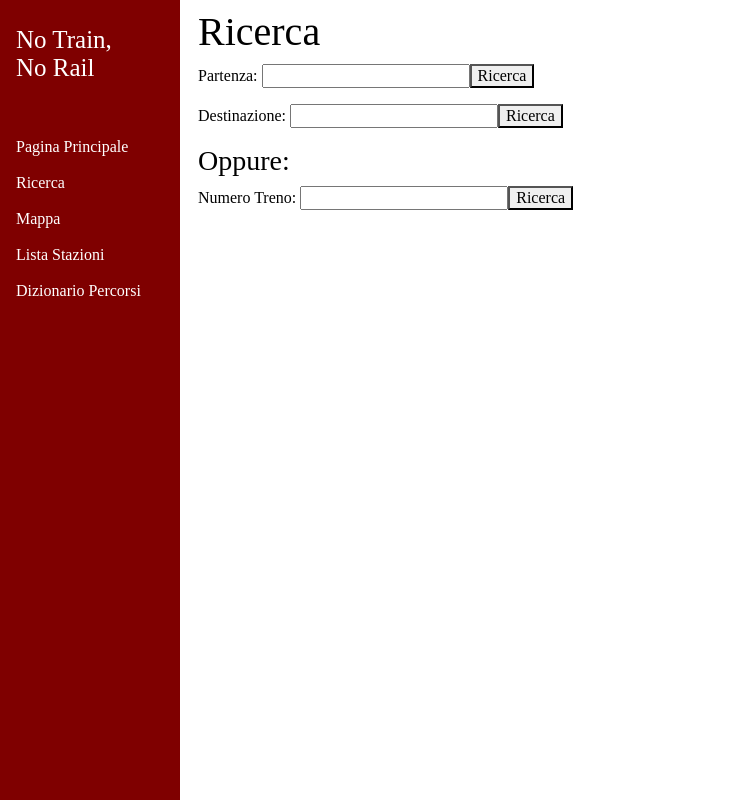
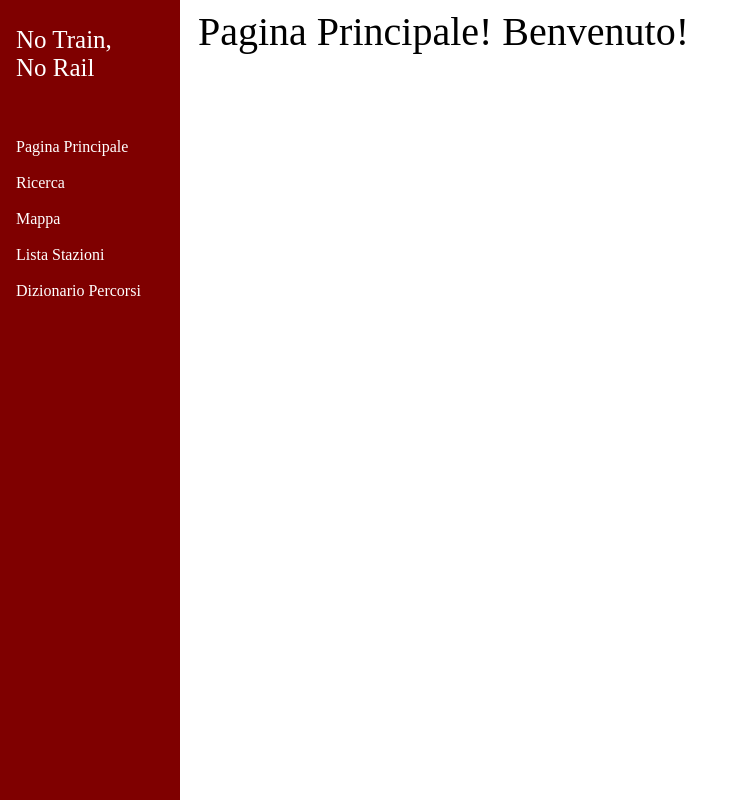
Before and after one commit to Andrea-Favullo/Progetto_Finale_Treni_AF-LF, an Angular app in the folder client/: page /home in a window 1280 px wide. Before the commit this address led to /. Shown: the whole page, without its empty margins (0-732 px from the left). Built offline with nearby package versions, Linux system fonts and the light colour scheme.

Commit message:
aggiunto routing client, aggiunta pagina principale, miglioramento supporto api

```diff
--- a/client/src/app/app-routing.module.ts
+++ b/client/src/app/app-routing.module.ts
@@ -1,7 +1,14 @@
 import { NgModule } from '@angular/core';
 import { RouterModule, Routes } from '@angular/router';
+import { HomeComponent } from './home/home.component';
+import { SearchTrainComponent } from './search-train/search-train.component';
 
-const routes: Routes = [];
+const routes: Routes = [
+  { path: 'searchtrain', component: SearchTrainComponent},
+  { path: 'home', component: HomeComponent},
+  { path: '',   redirectTo: '/home', pathMatch: 'full' }
+
+];
 
 @NgModule({
   imports: [RouterModule.forRoot(routes)],
--- a/client/src/app/app.component.html
+++ b/client/src/app/app.component.html
@@ -2,31 +2,10 @@
     <!-- Sidebar -->
     <div class="sidenav">
       <div class="sidenav-heading">No Train, <br> No Rail </div>
-      <a href="#">Pagina Principale</a>
-      <a href="#">Ricerca</a>
+      <a href="/home">Pagina Principale</a>
+      <a href="/searchtrain">Ricerca</a>
       <a href="#">Mappa</a>
       <a href="#">Lista Stazioni</a>
       <a href="#">Dizionario Percorsi</a>
     </div>
 </router-outlet>
-
-<div class="main">
-  <h1>Ricerca</h1>
-  <p>
-    Partenza:
-    <input type="text" #partenza value=" ">
-    <button (click)="richiesta()">Ricerca</button>
-  </p>
-  <p>
-    Destinazione:
-    <input type="text" #destinazione value=" ">
-    <button (click)="richiesta()">Ricerca</button>
-  </p>
-  <h3>Oppure:</h3>
-  <p>
-    Numero Treno:
-    <input type="text" #destinazione value=" ">
-    <button (click)="richiesta()">Ricerca</button>
-  </p>
-  {{dati | json}}
-</div>
--- a/client/src/app/app.component.ts
+++ b/client/src/app/app.component.ts
@@ -18,7 +18,7 @@ export class AppComponent implements OnInit {
 
 
   richiesta(): void {
-    this.obs = this.trenitalia.ricercaPartenzaArrivo();
+    this.obs = this.trenitalia.ricercaEsempio();
     this.obs.subscribe((data) => {
       this.dati = data;
       console.log(this.dati)
--- a/client/src/app/home/home.component.css
+++ b/client/src/app/home/home.component.css
@@ -0,0 +1,7 @@
+@import "~bootstrap/dist/css/bootstrap.css";
+
+.main {
+  margin-left: 180px; /* Same as the width of the sidebar */
+  padding: 0px 10px;
+  font-family: "Microsoft Tai Le";
+}
--- a/client/src/app/home/home.component.html
+++ b/client/src/app/home/home.component.html
@@ -1 +1,3 @@
-<p>home works!</p>
+<div class="main">
+  <h1>Pagina Principale! Benvenuto!</h1>
+</div>
--- a/client/src/app/search-train/search-train.component.css
+++ b/client/src/app/search-train/search-train.component.css
@@ -0,0 +1,7 @@
+@import "~bootstrap/dist/css/bootstrap.css";
+
+.main {
+  margin-left: 180px; /* Same as the width of the sidebar */
+  padding: 0px 10px;
+  font-family: "Microsoft Tai Le";
+}
--- a/client/src/app/search-train/search-train.component.html
+++ b/client/src/app/search-train/search-train.component.html
@@ -1 +1,21 @@
-<p>search-train works!</p>
+<div class="main">
+  <h1>Ricerca</h1>
+  <p>
+    Partenza:
+    <input type="text" #partenza value=" ">
+  </p>
+  <p>
+    Destinazione:
+    <input type="text" #destinazione value=" ">
+  </p>
+  <p>
+    <button (click)="richiesta()">Ricerca</button>
+  </p>
+  <h3>Oppure:</h3>
+  <p>
+    Numero Treno:
+    <input type="text" #numerotreno value=" ">
+    <button (click)="richiesta()">Ricerca</button>
+  </p>
+  {{dati | json}}
+</div>
--- a/client/src/app/search-train/search-train.component.ts
+++ b/client/src/app/search-train/search-train.component.ts
@@ -1,4 +1,6 @@
 import { Component, OnInit } from '@angular/core';
+import { Observable } from 'rxjs';
+import { TrenitaliaProvaService } from "../trenitalia-prova.service";
 
 @Component({
   selector: 'app-search-train',
@@ -6,10 +8,28 @@ import { Component, OnInit } from '@angular/core';
   styleUrls: ['./search-train.component.css']
 })
 export class SearchTrainComponent implements OnInit {
+  title = 'client';
+  obs: Observable<Object> | undefined;
+  dati: any;
 
-  constructor() { }
+  constructor(public trenitalia: TrenitaliaProvaService){}
 
-  ngOnInit(): void {
+  ngOnInit(): void { }
+
+
+  richiesta(): void {
+    this.obs = this.trenitalia.ricercaEsempio();
+    this.obs.subscribe((data) => {
+      this.dati = data;
+      console.log(this.dati)
+    });
   }
 
+  richiestaPartenzaDestinazione(partenza: string, destinazione: string): void {
+    this.obs = this.trenitalia.ricercaPartenzaArrivo(partenza, destinazione);
+    this.obs.subscribe((data) => {
+      this.dati = data;
+      console.log(this.dati)
+    });
+  }
 }
--- a/client/src/app/trenitalia-prova.service.ts
+++ b/client/src/app/trenitalia-prova.service.ts
@@ -5,12 +5,19 @@ import { HttpClient } from '@angular/common/http';
   providedIn: 'root'
 })
 export class TrenitaliaProvaService {
-  serverURL="https://3000-coral-frog-mgt0j6or.ws-eu03.gitpod.io/";
+  serverURL="https://3000-coral-frog-mgt0j6or.ws-eu03.gitpod.io";
 
   constructor(private http: HttpClient) { }
 
-  ricercaPartenzaArrivo(){
-    const url = `${this.serverURL}`
+  ricercaEsempio(){
+    const url = `${this.serverURL}/`
+    let obs = this.http.get(url);
+    console.log(obs);
+    return obs;
+  }
+
+  ricercaPartenzaArrivo(origin : string, destination : string){
+    const url = `${this.serverURL}/${origin}/${destination}`
     let obs = this.http.get(url);
     console.log(obs);
     return obs;
```
